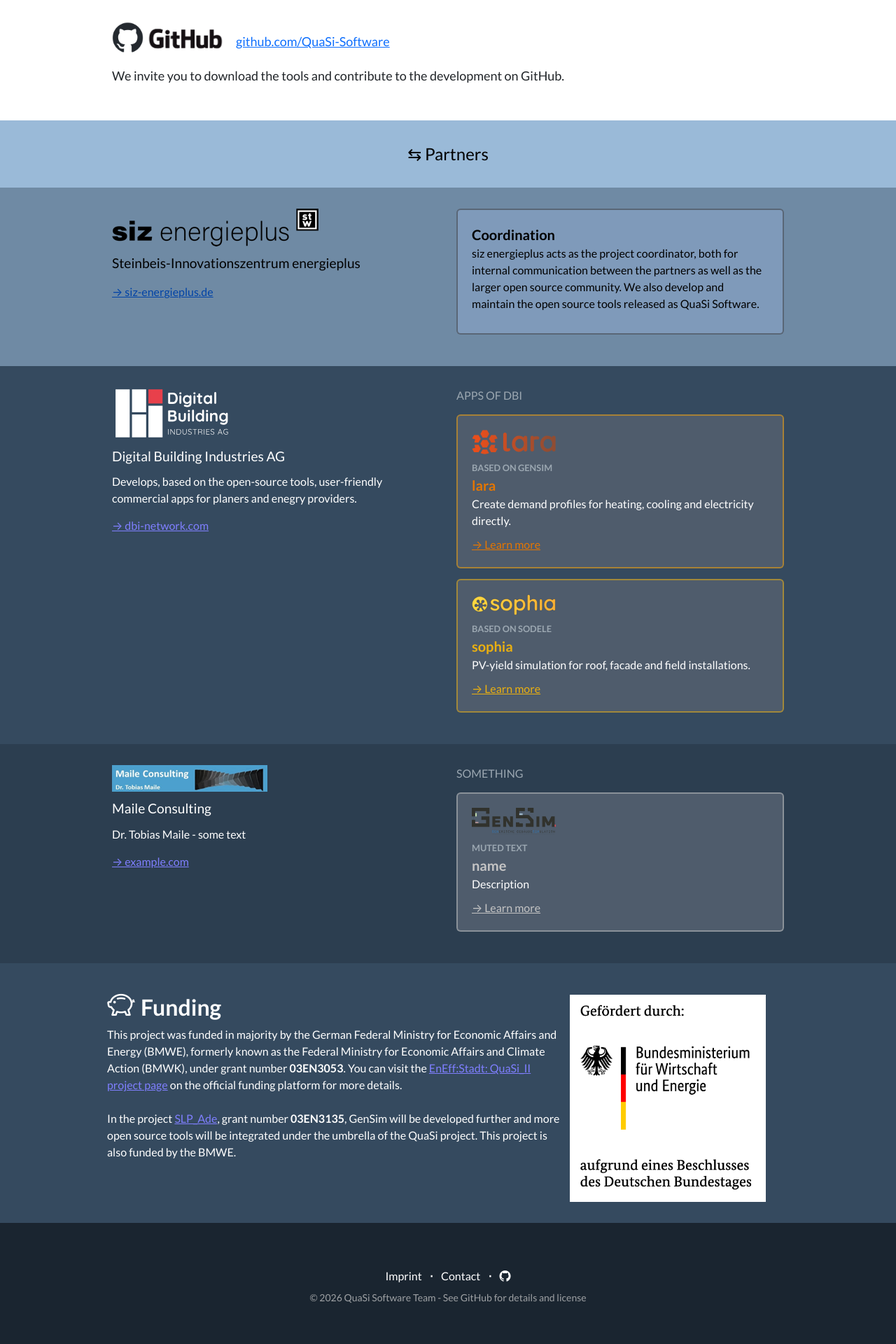
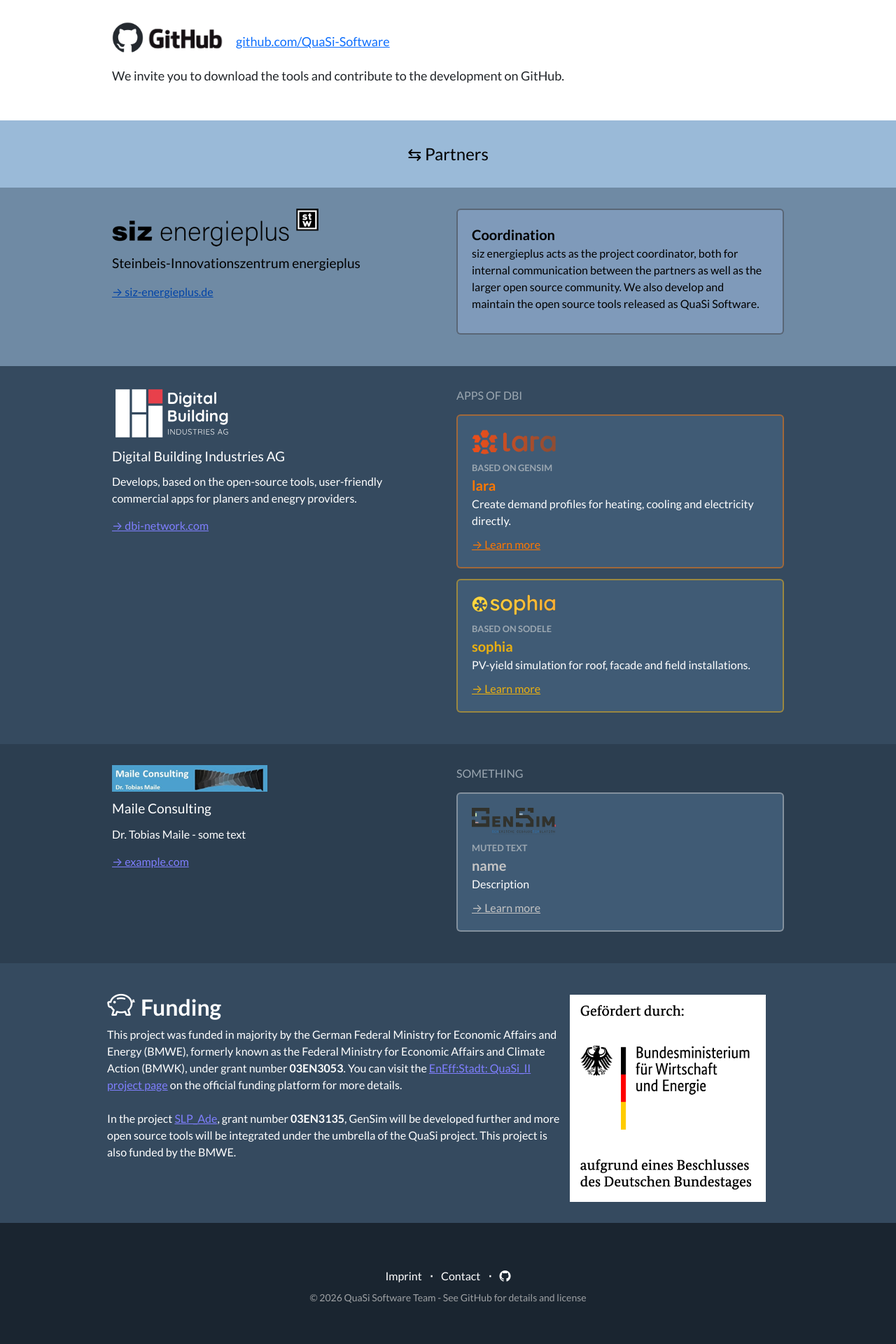
Before and after one commit to QuaSi-Software/Website, a Jekyll site: the page built from index.markdown, in a window 1280 px wide. Shown: the part 1467-3387 px from the top of the page at 70% size. Built offline with Jekyll 4.4.1, drawn with Linux system fonts in a browser that asks for light colours.

Commit message:
Tweak colors.

```diff
--- a/css/site_styles.css
+++ b/css/site_styles.css
@@ -159,7 +159,7 @@
 }
 
 .coop-band-tools-card {
-    background-color: #4f5c6c;
+    background-color: #405b75;
     margin: 0 0 15px 0;
     padding: 20px;
     border: 2px solid;
@@ -282,10 +282,10 @@
     color: rgb(189, 142, 12);
 }
 .text-orange, .text-orange a:link, .text-orange a:visited, .text-orange a:active {
-    color: rgb(229, 118, 0);
+    color: rgb(255, 120, 0);
 }
 .text-orange a:hover {
-    color: rgb(168, 87, 1);
+    color: rgb(207, 97, 0);
 }
 .text-pink, .text-pink a:link, .text-pink a:visited, .text-pink a:active {
     color: pink;
@@ -350,7 +350,7 @@
     border-color: rgba(235, 177, 16, 0.521);
 }
 .border-orange {
-    border-color: rgba(255, 166, 0, 0.5);
+    border-color: rgba(255, 119, 0, 0.5);
 }
 .border-pink {
     border-color: pink;
```
